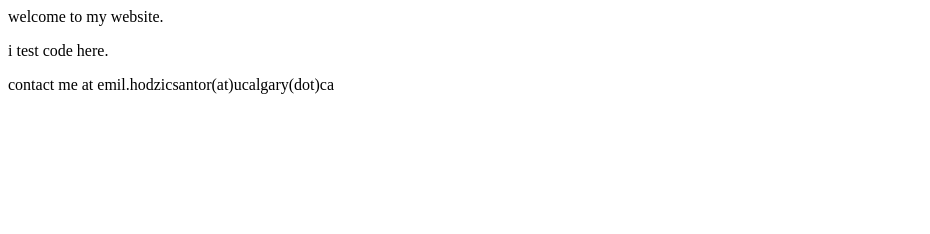
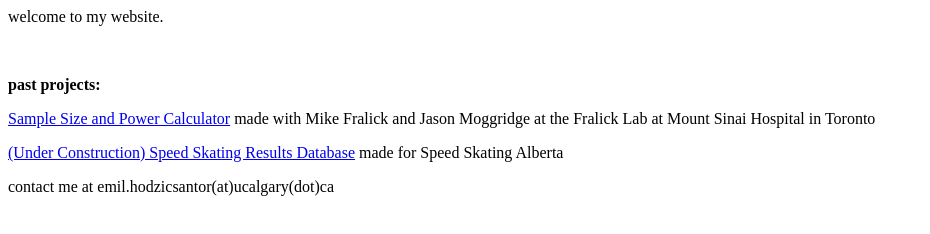
Before and after one commit to emilhs/emilhs.github.io, a plain HTML site: page index.html in a window 1280 px wide. Shown: the whole page, without its empty margins (0-930 px from the left). Drawn offline with Linux system fonts and the light colour scheme.

Commit message:
update site for current work

```diff
--- a/index.html
+++ b/index.html
@@ -7,7 +7,16 @@
 <body>
 
 <p>welcome to my website.</p>
-<p>i test code here.</p>
+<br>
+<p><b>past projects:</b></p>
+<p>
+<a href = "powercalc.ca">Sample Size and Power Calculator</a>
+<span>made with Mike Fralick and Jason Moggridge at the Fralick Lab at Mount Sinai Hospital in Toronto</span>
+</p>
+<p>
+<a href = "http://ssa-db-9275e49a3ad2.herokuapp.com">(Under Construction) Speed Skating Results Database</a>
+<span>made for Speed Skating Alberta</span>
+</p>
 <p>contact me at emil.hodzicsantor(at)ucalgary(dot)ca</p>
 </body>
 
```
Also changed, not shown: 5 other files.
